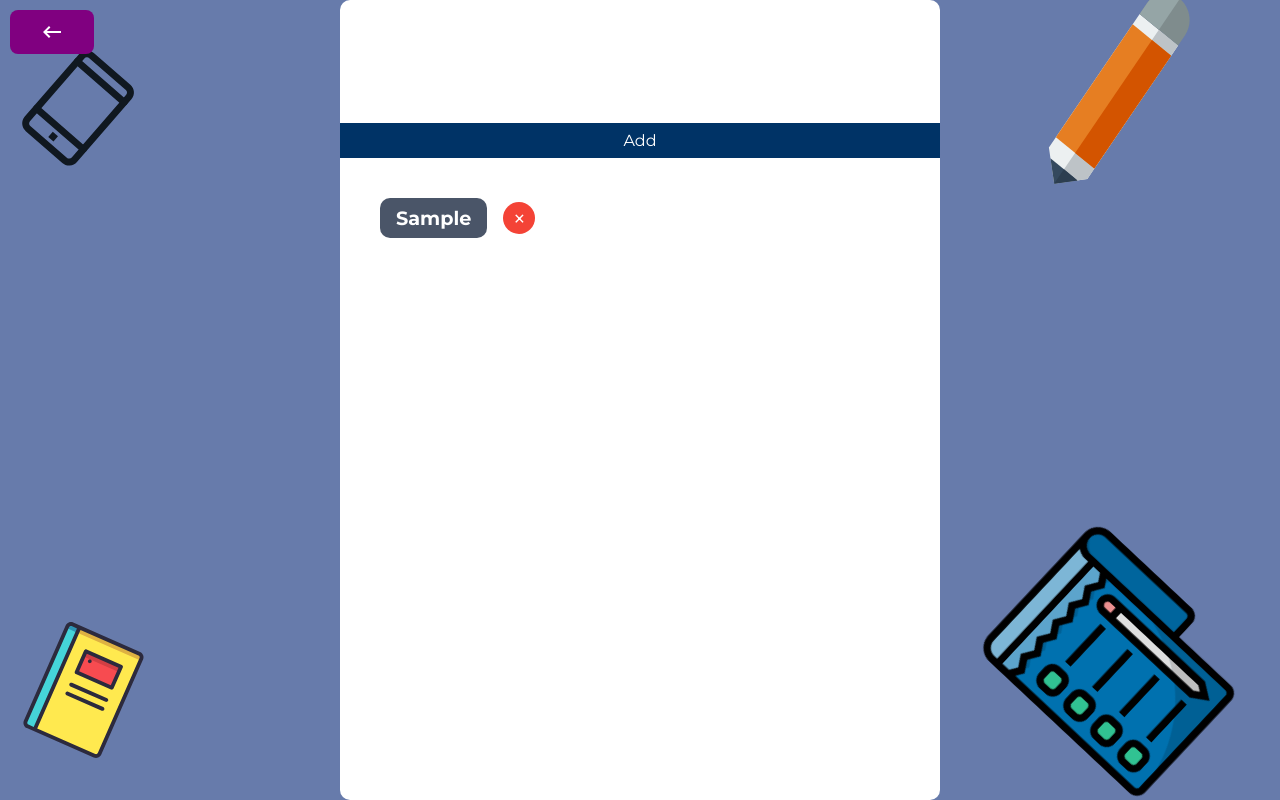
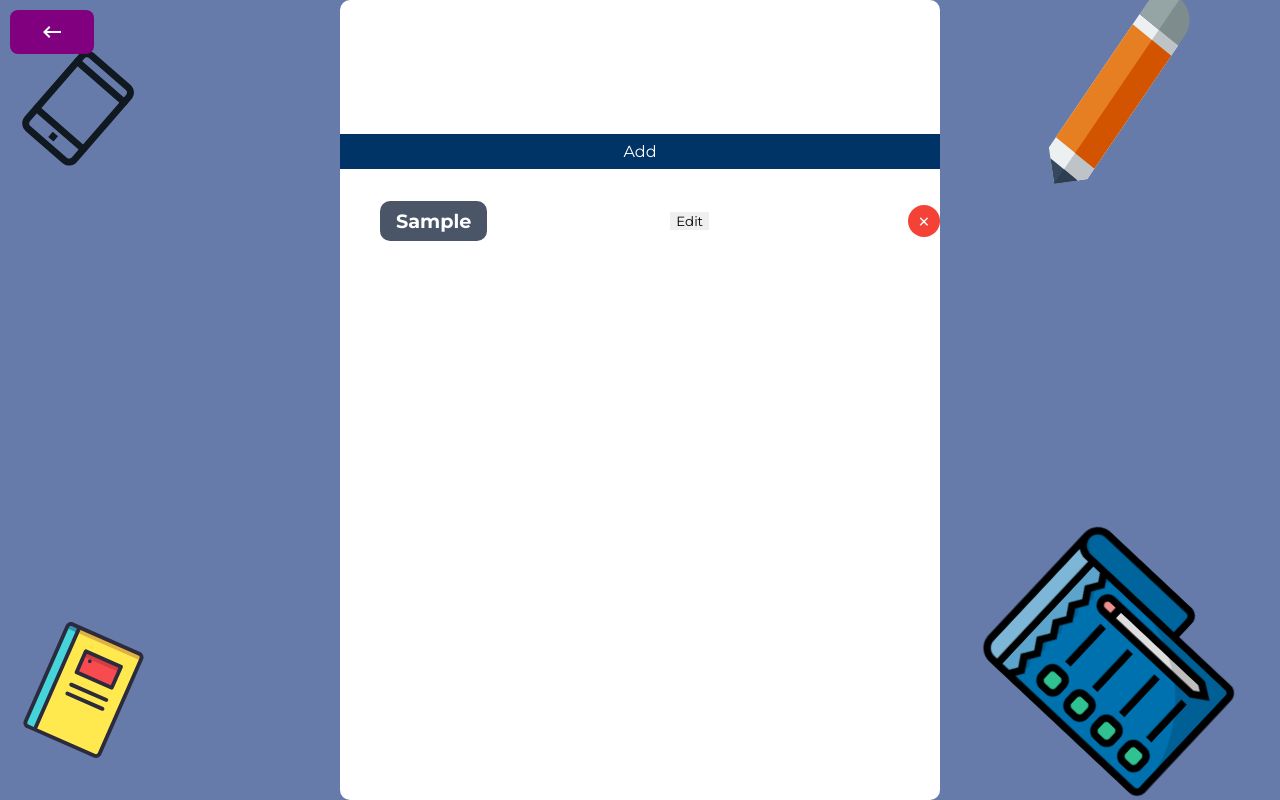
Before and after one commit to Dawidsjd/Automatizasion, a React (Create React App) app: page /HomeDashboard/ToDoList in a window 1280 px wide. Both pictures are taken after typing "Sample" into the empty fields and a click on the button "Add". Built offline with nearby package versions, Linux system fonts and the light colour scheme.

Commit message:
Dodano  edycj to-do

```diff
--- a/src/Components/ToDoList/ToDoList.jsx
+++ b/src/Components/ToDoList/ToDoList.jsx
@@ -6,6 +6,8 @@ import { Link } from 'react-router-dom';
 function ToDoList() {
   const [list, setList] = useState([]);
   const [input, setInput] = useState('');
+  const [editIndex, setEditIndex] = useState(-1);
+  const [editText, setEditText] = useState('');
 
   const addtolist = (todo) => {
     if (todo.trim() !== '') {
@@ -20,17 +22,33 @@ function ToDoList() {
 
   const deleteTodo = (id) => {
     const newList = list.filter((todo) => todo.id !== id);
+    setList(newList);
+  };
 
-    setList(newList);
+  const startEdit = (index, text) => {
+    setEditIndex(index);
+    setEditText(text);
+  };
+
+  const saveEdit = (index) => {
+    if (editText.trim() !== '') {
+      const updatedList = list.map((item, i) => {
+        if (i === index) {
+          return { ...item, todo: editText };
+        }
+        return item;
+      });
+      setList(updatedList);
+      setEditIndex(-1);
+      setEditText('');
+    }
   };
 
   return (
     <div style={styles.BackgroundSVG}>
       <div style={styles.Background}>
         <Link to="/HomeDashboard">
-        <button
-          style={styles.exitBtn}
-        >
+          <button style={styles.exitBtn}>
             <KeyboardBackspaceIcon />
           </button>
         </Link>
@@ -51,14 +69,28 @@ function ToDoList() {
         </button>
 
         <ul>
-        {list.map((todo) => (
+          {list.map((todo, index) => (
             <li key={todo.id} style={styles.listItem}>
+              {editIndex === index ? (
+                <>
+                  <input
+                    type="text"
+                    value={editText}
+                    onChange={(e) => setEditText(e.target.value)}
+                  />
+                  <button onClick={() => saveEdit(index)}>Save</button>
+                </>
+              )
+              :(
+                <>
                   <span style={styles.span}>{todo.todo}</span>
+                  <button onClick={() => startEdit(index, todo.todo)}>Edit</button>
                   <button onClick={() => deleteTodo(todo.id)} style={styles.deleteButton}>&times;</button>
+                </>
+              )}
             </li>
           ))}
         </ul>
-
       </div>
     </div>
   );
--- a/src/Components/ToDoList/style.js
+++ b/src/Components/ToDoList/style.js
@@ -1,4 +1,3 @@
-
 import ContentBackground from '../../assets/content.svg';
 
 const styles = {
@@ -11,11 +10,9 @@ const styles = {
     flexDirection: 'column',
     justifyContent: 'center',
     alignItems: 'center',
-
   },
-    Background:
-    {
-    backgroundColor: '#88a2c4',
+  Background: {
+    background: '#88a2c4',
     display: 'flex',
     flexDirection: 'column',
     justifyContent: 'flex-start',
@@ -27,7 +24,6 @@ const styles = {
     borderRadius: '10px',
     paddingBottom: '32px',
   },
-
   span: {
     color: '#ffffff',
     fontSize: '1.2rem',
@@ -35,10 +31,7 @@ const styles = {
     backgroundColor: '#4a5568',
     padding: '0.5rem 1rem',
     borderRadius: '10px',
-        justifyContent: `left`,
-
   },
-
   deleteButton: {
     background: '#f44336',
     color: '#fff',
@@ -54,48 +47,43 @@ const styles = {
     marginLeft: '1rem',
   },
   title: {
-
     fontSize: '2rem',
     marginBottom: '1rem',
-      color: `white`,
-
+    color: 'white',
   },
   input: {
-      width: '600px',
+    width: '100%',
     padding: '10px',
-      marginBottom: '5px',
-      outline: "none",
-      justifyContent: 'center',
+    marginBottom: '1rem',
+    outline: 'none',
   },
   button: {
     padding: '0.5rem 1rem',
     fontSize: '1rem',
-      cursor: "pointer",
-      backgroundColor: `#003366`,
-      color: `white`,
+    cursor: 'pointer',
+    backgroundColor: '#003366',
+    color: 'white',
   },
-      listItem:
-      {
-        margin: '1.5rem 0',
+  listItem: {
+    margin: '1rem 0',
     display: 'flex',
     alignItems: 'center',
-        justifyContent: 'left',
+    justifyContent: 'space-between',
   },
-
-    exitBtn:{
-        position: "absolute",
-        top: "10px",
-        left: "10px",
-        background: "purple",
-        color: "#fff",
-        border: "none",
-        borderRadius: "8px",
-        cursor: "pointer",
-        display: "flex",
-        alignItems: "center",
-        fontSize: "1.5em",
-        padding: "10px 30px",
-    }
+  exitBtn: {
+    position: 'absolute',
+    top: '10px',
+    left: '10px',
+    background: 'purple',
+    color: '#fff',
+    border: 'none',
+    borderRadius: '8px',
+    cursor: 'pointer',
+    display: 'flex',
+    alignItems: 'center',
+    fontSize: '1.5rem',
+    padding: '10px 30px',
+  },
 };
 
 export default styles;
--- a/src/pages/Dashboard/HomeDashboard.jsx
+++ b/src/pages/Dashboard/HomeDashboard.jsx
@@ -1,7 +1,7 @@
 import React, { useEffect } from "react";
 import LeftPanelDashboard from "../../Components/features/LeftPanelDashboard/LeftPanelDashboard";
 import { WidgetWrapper, StyledDashboard, Widgets } from "./styles";
-import Welcome from "../../Components/widget/Welcome/Welcome";
+import Welcome from "../../Components/widget/welcome/welcome";
 import WeatherData from "../../Components/widget/Weather/WeatherData";
 import CookingAssistant from "../../Components/widget/CookingAssistant/CookingAssistant";
 import ToDo from "../../Components/widget/ToDo/ToDo";
```
Lines whose indentation alone changed are shown as unchanged.
